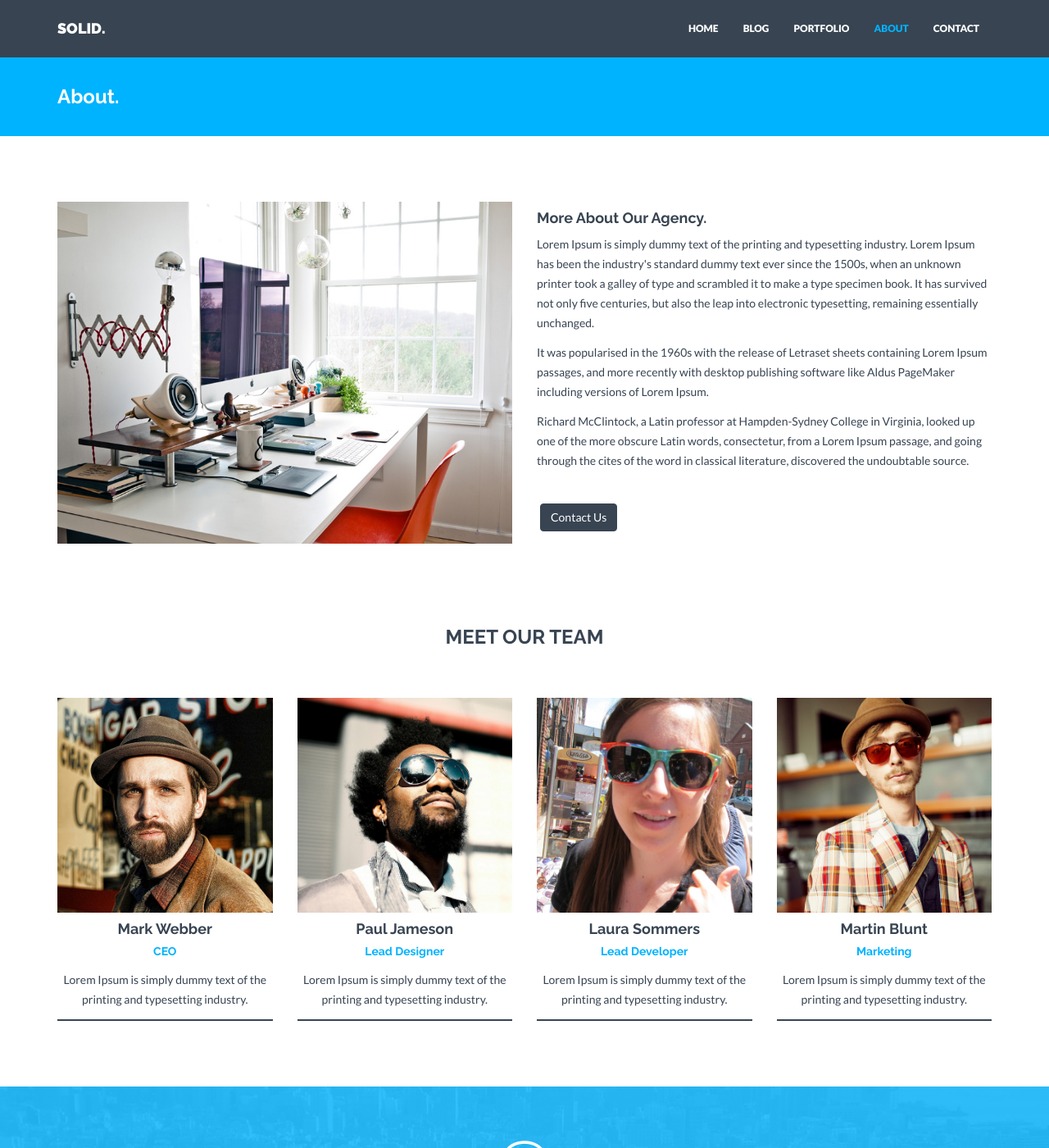
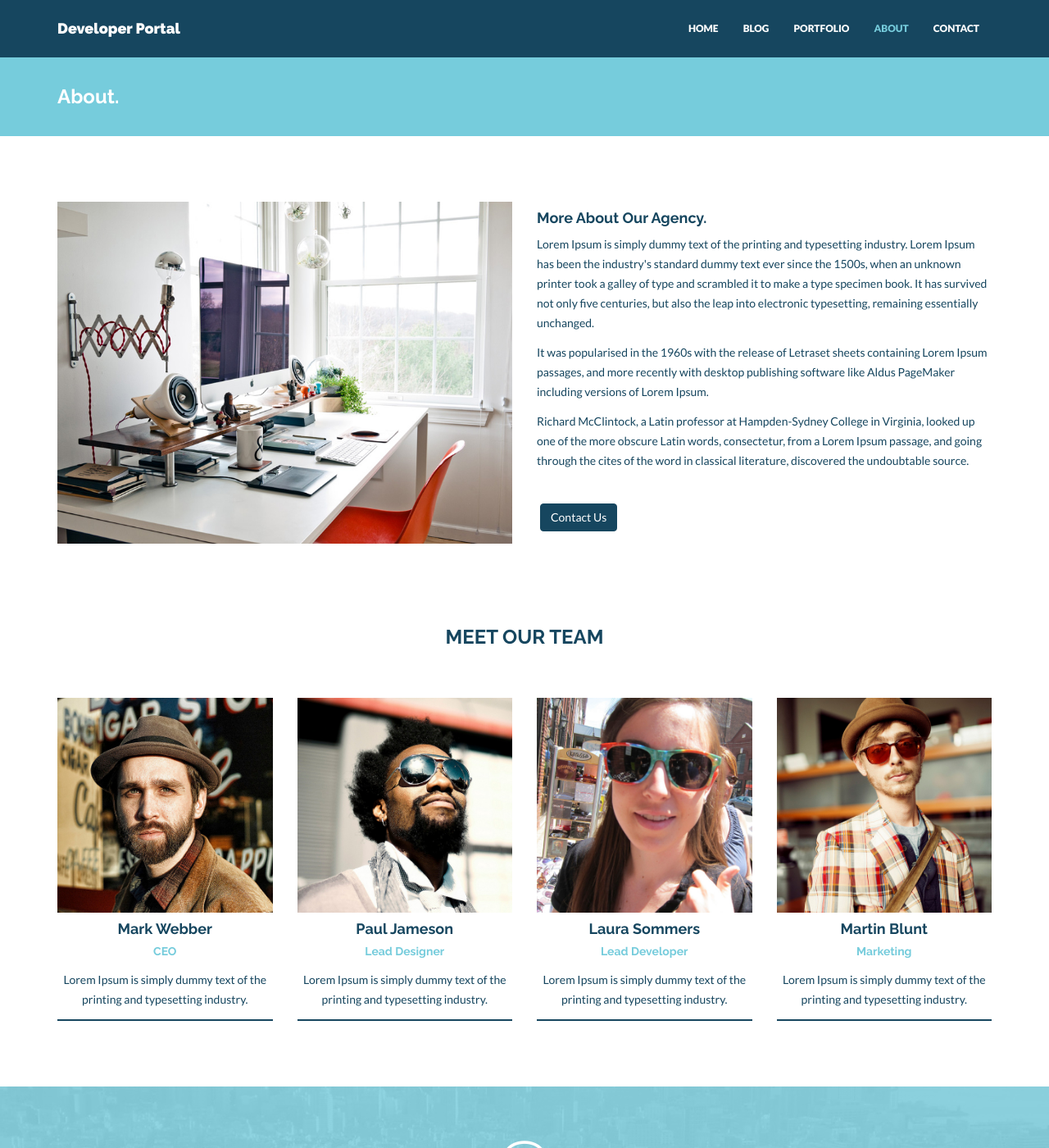
Before and after one commit to emanic/bc-dev-portal, a Jekyll site: the page built from about.html, in a window 1280 px wide and 1400 px high. Shown: the whole window at 82% size. Built offline with Jekyll 4.4.1, drawn with Linux system fonts in a browser that asks for light colours; nearby versions of some CDN libraries; some of the changed lines change nothing that is shown.

Commit message:
this time with updates to config.yml

```diff
--- a/_config.yml
+++ b/_config.yml
@@ -1,10 +1,10 @@
 ### GENERAL SETTINGS ###
 
 # Site settings
-title: SOLID.
-description: "Write an awesome description for your new site here. You can edit this line in _config.yml. It will appear in your document head meta (for Google search results) and in your feed.xml site description."
-baseurl: "" #important: start with /
-url: "http://yourdomain.com"
+title: Developer Portal
+description: "Where developers learn to develop against our API."
+baseurl: "/bc-dev-portal/" #important: start with /
+url: "http://bc-tech-writer-1.github.io"
 
 # Build settings
 markdown: kramdown
@@ -12,9 +12,9 @@ permalink: /:categories/:title
 excerpt_separator: <!--more--> #use this in posts to define how long the excerpt of the post (that is shown on the Blog page) is
 
 colors:  #in hex code if not noted else
-  primary: "#00b3fe" #"#F70031"
-  primary_rgb: "0,179,254" #"247,0,49" #rgb of the primary. Needed in some places for the transparency effect.
-  secondary: "#384452" #"#33004D"
+  primary: "#76ccdc" #"#F70031"
+  primary_rgb: "118,204,220" #"247,0,49" #rgb of the primary. Needed in some places for the transparency effect.
+  secondary: "#16465f" #"#33004D"
   link: "#428bca"
   link_hover: "#01b2fe"
   footer_heading: "#ffffff"
```
